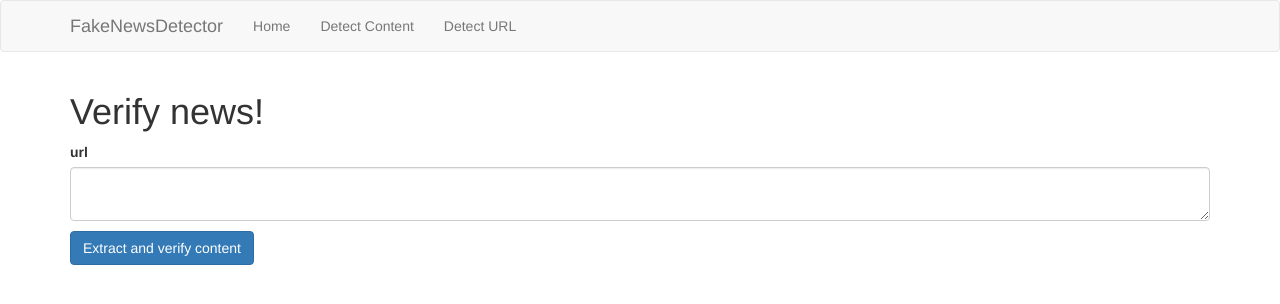
After one commit to AmadeuszZaradny/fake-news-detector, a Flask app: page /detect/url in a window 1280 px wide. The commit adds this page. Shown: the top 304 px of the page. Run offline with Flask 2, Linux system fonts and the light colour scheme; parts of the project's set-up code (start-up, migrations or seed data) failed here and were passed over; some libraries are stand-ins or nearby versions.

Commit message:
Added html parsing

```diff
--- /dev/null
+++ b/app/forms/url_detection_form/form.py
@@ -0,0 +1,14 @@
+from flask_wtf import FlaskForm
+from wtforms import TextAreaField, SubmitField
+from wtforms.validators import DataRequired
+
+
+style = {'class': 'form-control'}
+submit_class = {'class': 'btn btn-primary'}
+
+
+class UrlDetectionForm(FlaskForm):
+    content = TextAreaField("url",
+                            validators=[DataRequired()],
+                            render_kw=style)
+    submit = SubmitField("Extract and verify content", render_kw=submit_class)
--- a/app/routes.py
+++ b/app/routes.py
@@ -1,8 +1,9 @@
 from app import app
 from flask import render_template, flash, redirect, url_for
 from app.forms.detection_form.form import DetectionForm
+from app.forms.url_detection_form.form import UrlDetectionForm
 from ml_model.detector.FakeNewsDetector import FakeNewsDetector
-
+from app.tools.html_utils import extract_text_from_html
 
 APP_NAME = "FakeNewsDetector"
 
@@ -15,11 +16,28 @@ def home():
     return render_template('home/index.html', app_name=APP_NAME)
 
 
-@app.route('/detect', methods=['GET', 'POST'])
+@app.route('/detect/content', methods=['GET', 'POST'])
 def detect():
     form = DetectionForm()
     if form.validate_on_submit():
-        is_credible = detector.verify_news_credibility([form.content.data])
-        flash(f'This news is rated as: {"REAL" if is_credible else "FAKE"}')
-        return redirect(url_for('home'))
+        verify_credibility(form.content.data)
     return render_template('detection/index.html', form=form)
+
+
+@app.route('/detect/url', methods=['GET', 'POST'])
+def detect_url():
+    form = UrlDetectionForm()
+    if form.validate_on_submit():
+        url = form.content.data
+        try:
+            text = extract_text_from_html(url)
+            verify_credibility(text)
+        except:
+            flash(f'Invalid url! {url}')
+            return render_template('url_detection/index.html', form=form)
+    return render_template('url_detection/index.html', form=form)
+
+
+def verify_credibility(text):
+    is_credible = detector.verify_news_credibility([text])
+    flash(f'This news is rated as: {"REAL" if is_credible else "FAKE"}')
--- a/app/templates/base/index.html
+++ b/app/templates/base/index.html
@@ -19,7 +19,8 @@
             <div class="collapse navbar-collapse" id="bs-example-navbar-collapse-1">
                 <ul class="nav navbar-nav">
                     <li><a href="{{ url_for('home') }}">Home</a></li>
-                    <li><a href="{{ url_for('detect') }}">Detect</a></li>
+                    <li><a href="{{ url_for('detect') }}">Detect Content</a></li>
+                    <li><a href="{{ url_for('detect_url') }}">Detect URL</a></li>
                 </ul>
             </div>
         </div>
@@ -30,8 +31,22 @@
     <div class="container">
         {% with messages = get_flashed_messages() %}
         {% if messages %}
+            <script>
+              var messages = {{ messages }}
+              for (var i=0; i<messages.length; i++) {
+                alert(messages[i]);
+              }
+            </script>
             {% for message in messages %}
             <div class="alert alert-info" role="alert">{{ message }}</div>
+            <script>
+              var messages = {{ messages | safe }};
+              for (var i=0; i<messages.length; i++) {
+                  if(messages[i] == "This news is rated as: FAKE"){
+                      alert(messages[i]);
+                  }
+              }
+            </script>
             {% endfor %}
         {% endif %}
         {% endwith %}
--- /dev/null
+++ b/app/templates/url_detection/index.html
@@ -0,0 +1,18 @@
+{% extends "base/index.html" %}
+
+{% block title %}Detection{% endblock %}
+
+{% block app_content %}
+    <h1>Verify news!</h1>
+    <form action="" method="post" novalidate>
+        {{ form.hidden_tag() }}
+        <p>
+            {{ form.content.label }}<br>
+            {{ form.content }}
+        </p>
+        {% for error in form.content.errors %}
+            <span class="badge progress-bar-danger">{{ error }}</span>
+        {% endfor %}
+        <p style="margin-top: 10px">{{ form.submit() }}</p>
+    </form>
+{% endblock %}
--- /dev/null
+++ b/app/tools/html_utils.py
@@ -0,0 +1,18 @@
+import urllib.request
+from bs4 import BeautifulSoup
+
+UNWANTED_MARKUPS = ["script", "style"]
+
+
+def extract_text_from_html(url):
+    html = urllib.request.urlopen(url).read()
+    soup = BeautifulSoup(html)
+
+    for script in soup(UNWANTED_MARKUPS):
+        script.extract()
+
+    text = soup.get_text()
+    lines = (line.strip() for line in text.splitlines())
+    chunks = (phrase.strip() for line in lines for phrase in line.split("  "))
+    text = '\n'.join(chunk for chunk in chunks if chunk)
+    return text
--- a/ml_model/fake_news_detection_model_training.py
+++ b/ml_model/fake_news_detection_model_training.py
@@ -16,6 +16,7 @@ labels = list(map(lambda label: 1 if label == 'REAL' else 0, data['label']))
 vectorizing_start = timer()
 vectorizer = TfidfVectorizer(
     analyzer='word',
+    ngram_range=(1, 3),
     tokenizer=stemming_tokenizer,
     max_features=FAKE_NEWS_DETECTION_FEATURES_COUNT)
 reduced_contents_vector = vectorizer.fit_transform(contents)
```
Also changed, not shown: 1 other file.
